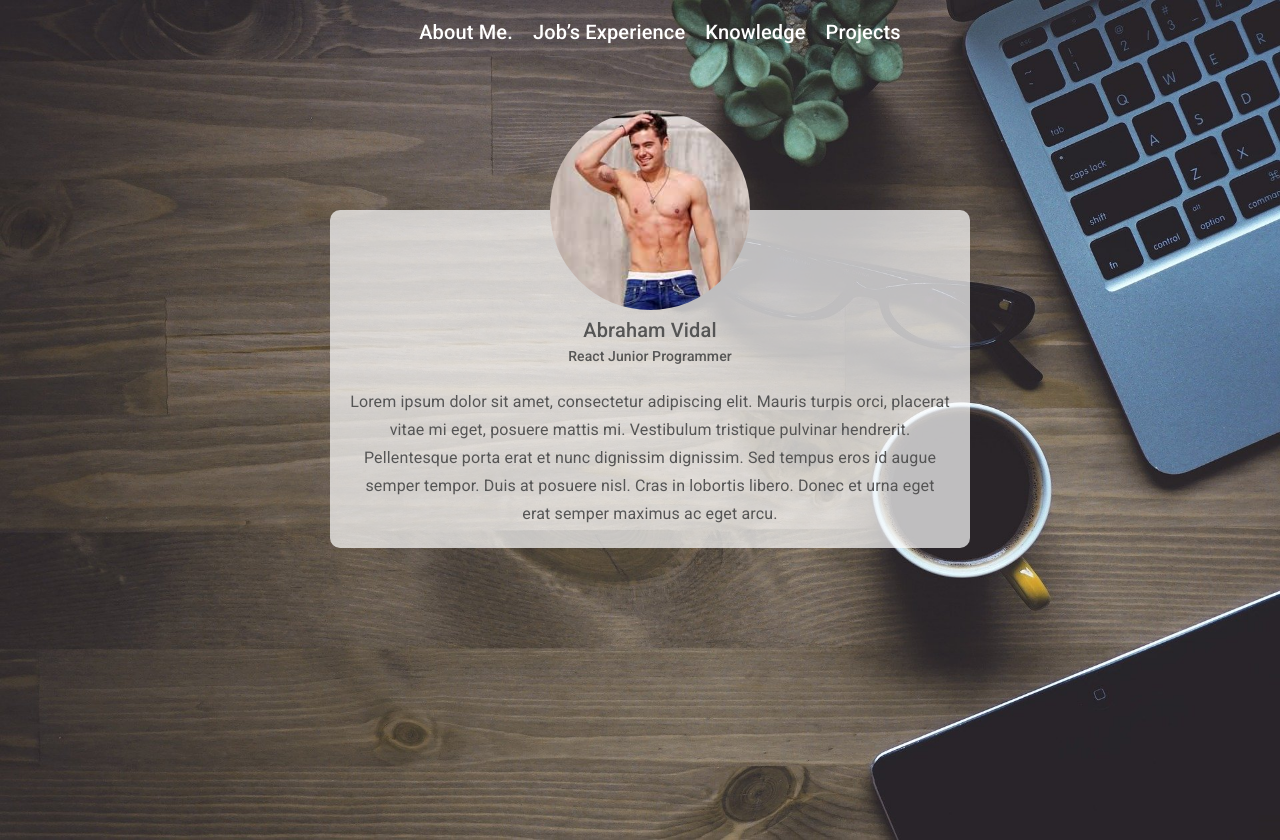
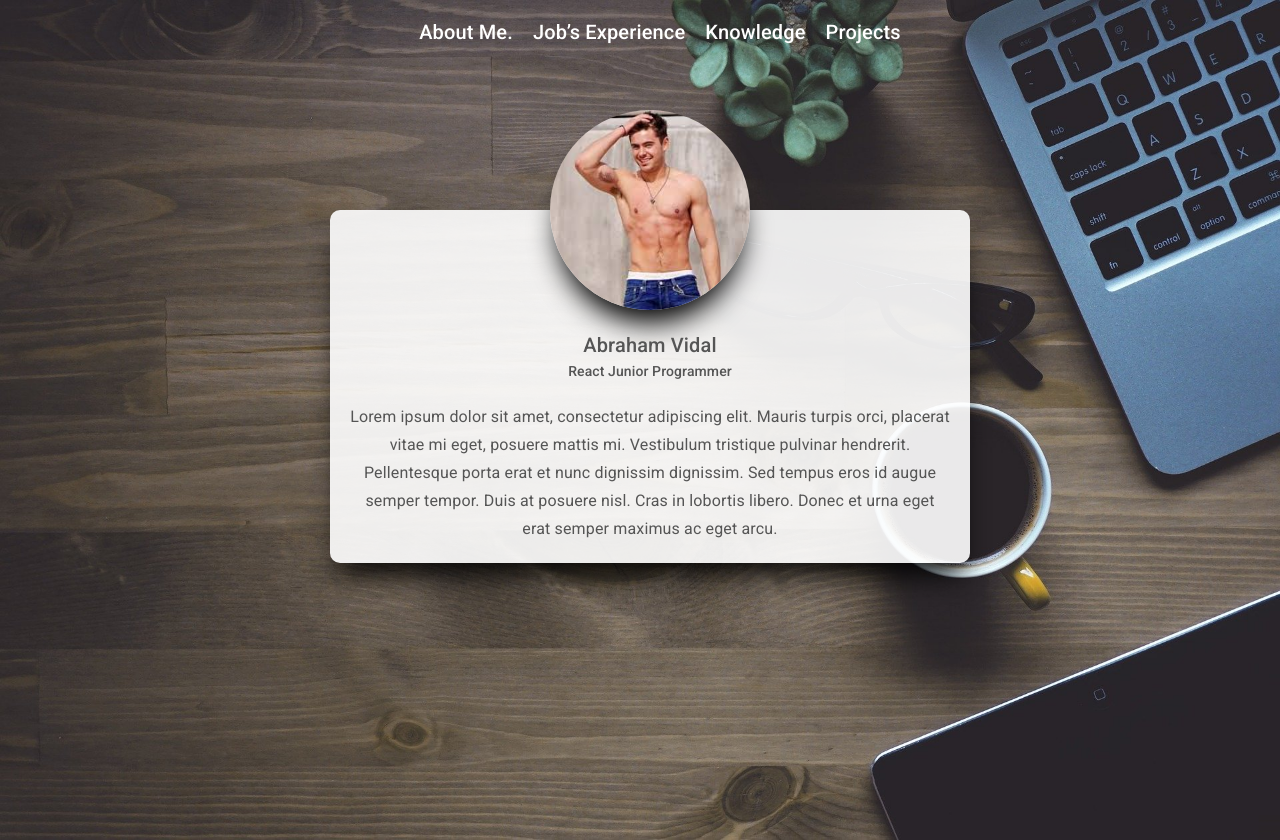
Before and after one commit to antonio9520/Portafolio, a React (Create React App) app: page / in a window 1280 px wide. Built offline with nearby package versions, Linux system fonts and the light colour scheme.

Commit message:
sombras container e imagen

```diff
--- a/src/containers/Cover/components/target/Target.css
+++ b/src/containers/Cover/components/target/Target.css
@@ -1,6 +1,7 @@
 .overlay {
-    background: #fff;
-    opacity: 0.7;
+  background: rgb(255,255,255);
+  opacity: .9;
+
     position: absolute;
     top: 0;
     left: 0;
@@ -8,6 +9,8 @@
     bottom: 0;
     border-radius: 10px;
     z-index: -1;
+    -webkit-box-shadow: 0px 21px 28px -8px #000000;
+    box-shadow: 0px 21px 28px -8px #000000;
   }
 
   .container-img-perfil {
@@ -21,6 +24,8 @@
     width: 200px;
     height: 200px;
     margin-top: -100px;
+    -webkit-box-shadow: 0px 21px 28px -8px #000000;
+    box-shadow: 0px 21px 28px -8px #000000;
 
   }
 
@@ -30,6 +35,7 @@
   }
 
   .title-target{
+      padding-top: 15px;
       text-align: center;
       color: #555555
   }
@@ -39,3 +45,7 @@
     text-align: center;
     color: #555555
 }
+
+.itemTarget{
+
+}
```
